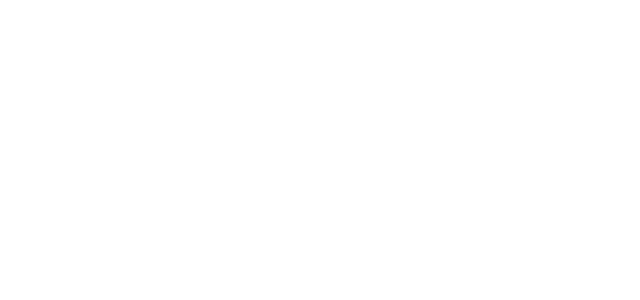
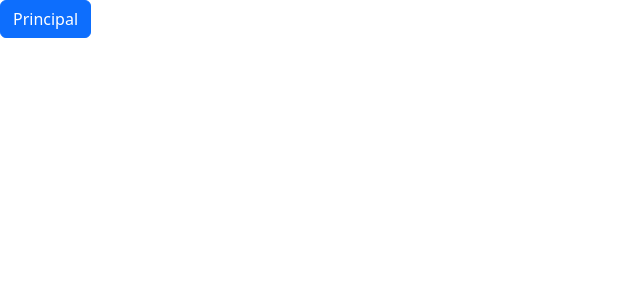
Before and after one commit to NExTMindML/NExTMindML.github.io, an Angular app: page / in a window 1280 px wide. Shown: the top 300 px of the page, without its empty margins (0-640 px from the left). Built offline with nearby package versions, Linux system fonts and the light colour scheme.

Commit message:
Router ficed

```diff
--- a/package.json
+++ b/package.json
@@ -30,6 +30,7 @@
     "@angular/cli": "~16.2.3",
     "@angular/compiler-cli": "^16.2.6",
     "@types/jasmine": "~4.0.0",
+    "angular-cli-ghpages": "^0.6.2",
     "jasmine-core": "~4.3.0",
     "karma": "~6.4.0",
     "karma-chrome-launcher": "~3.1.0",
--- a/src/app/app.component.html
+++ b/src/app/app.component.html
@@ -1,3 +1,3 @@
-<router-outlet>
-
+<router-outlet #outlet="outlet">
+    <button type="button" class="btn btn-primary">Principal</button>
 </router-outlet>
--- a/src/app/repository/components/repository-page/repository-page.component.html
+++ b/src/app/repository/components/repository-page/repository-page.component.html
@@ -1 +1 @@
-<button type="button" class="btn btn-primary">Primary</button>
+<button type="button" class="btn btn-primary">Repository</button>
```
Also changed, not shown: 8 other files (tests, documents, lock files or other folders).
